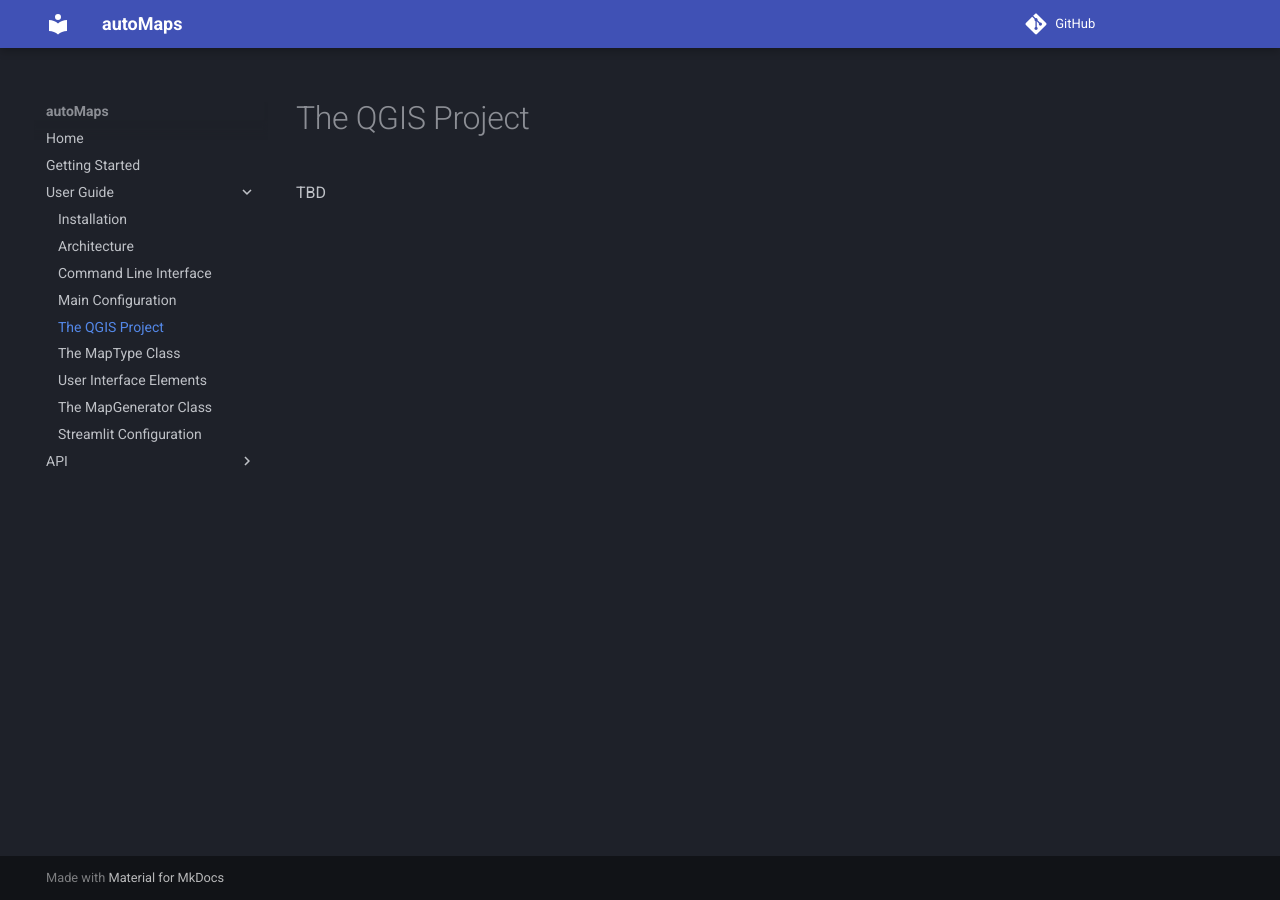
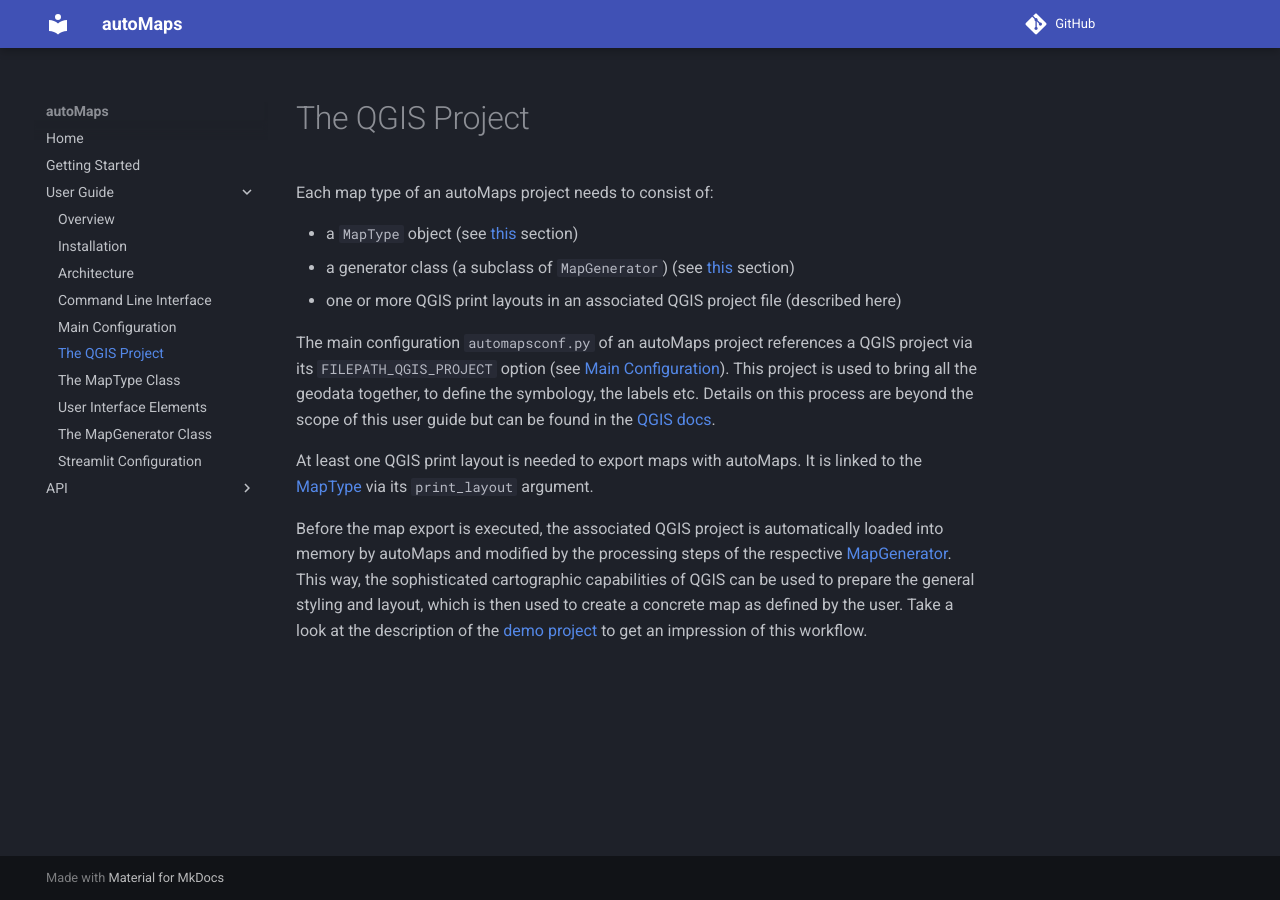
Before and after one commit to itsviennaregion/automaps, an MkDocs documentation site: the page built from docs/user_guide/qgis_project.md, in a window 1280 px wide. Built offline with MkDocs 1.6.1 and Material for MkDocs 9.7.7, drawn with Linux system fonts in a browser that asks for light colours; comment, search, counter and statistics services are not loaded.

Commit message:
Update docs

```diff
--- a/docs/user_guide/qgis_project.md
+++ b/docs/user_guide/qgis_project.md
@@ -1,3 +1,26 @@
 # The QGIS Project
 
-TBD
+Each map type of an autoMaps project needs to consist of:
+
+* a `MapType` object (see [this](map_type.md) section)
+* a generator class (a subclass of `MapGenerator`) (see [this](map_generator.md)
+section)
+* one or more QGIS print layouts in an associated QGIS project file (described here)
+
+The main configuration `automapsconf.py` of an autoMaps project references a QGIS
+project via its `FILEPATH_QGIS_PROJECT` option
+(see [Main Configuration](main_config.md)). This project is used to bring all the
+geodata together, to define the symbology, the labels etc. Details on this process
+are beyond the scope of this user guide but can be found in the
+[QGIS docs](https://qgis.org/en/docs/index.html).
+
+At least one QGIS print layout is needed to export maps with autoMaps. It is linked
+to the [MapType](map_type.md) via its `print_layout` argument.
+
+Before the map export is executed, the associated QGIS project is automatically loaded
+into memory by autoMaps and modified by the processing steps of the respective
+[MapGenerator](map_generator.md). This way, the sophisticated cartographic capabilities
+of QGIS can be used to prepare the general styling and layout, which is then used to
+create a concrete map as defined by the user. Take a look at the description of the
+[demo project](../getting_started.md#exploring-the-demo-project) to get an impression
+of this workflow.
--- a/mkdocs.yml
+++ b/mkdocs.yml
@@ -6,6 +6,7 @@
     - Home: index.md
     - Getting Started: getting_started.md
     - User Guide:
+        - Overview: user_guide/overview.md
         - Installation: user_guide/installation.md
         - Architecture: user_guide/architecture.md
         - Command Line Interface: user_guide/cli.md
```
Also changed, not shown: docs/user_guide/map_generator.md (+5 -0 lines), docs/user_guide/overview.md (+10 -7 lines).
